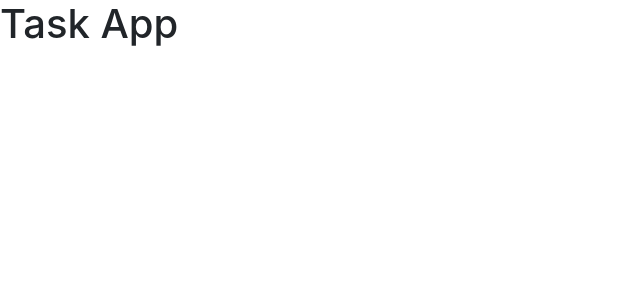
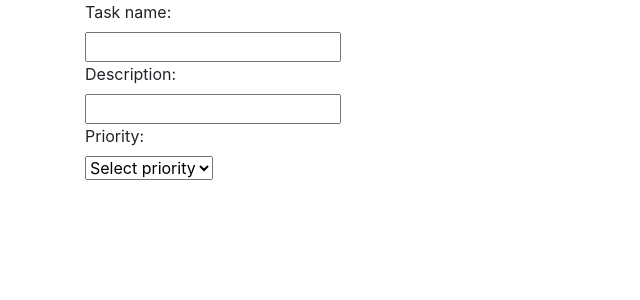
Before and after one commit to LolaEnBeta/TaskApp, a React (Create React App) app: page / in a window 1280 px wide. Shown: the top 300 px of the page, without its empty margins (0-640 px from the left). Built offline with nearby package versions, Linux system fonts and the light colour scheme.

Commit message:
Create class TaskForm to make a task

```diff
--- a/src/App.js
+++ b/src/App.js
@@ -1,13 +1,16 @@
 import React from 'react';
 import logo from './logo.svg';
 import './App.css';
+import TaskForm from './components/TaskForm'
 
 class App extends React.Component {
 
   render() {
 
     return (
-      <h1>Task App</h1>
+      <div className="container">
+        <TaskForm />
+      </div>
     );
   }
 }
--- /dev/null
+++ b/src/components/TaskForm.js
@@ -0,0 +1,37 @@
+import React from 'react';
+
+class TaskForm extends React.Component {
+    render() {
+        return (
+            <form>
+                <label htmlFor="name">
+                    Task name:
+                </label>
+                <div>
+                    <input type="text" name="name" id="name"/>
+                </div>
+
+                <label htmlFor="description">
+                    Description:
+                </label>
+                <div>
+                    <input type="text" name="description" id="description" />
+                </div>
+
+                <label htmlFor="priority">
+                    Priority:
+                </label>
+                <div>
+                    <select id="priority" name="priority" >
+                        <option value="">Select priority</option>
+                        <option value="low">Low</option>
+                        <option value="medium">Medium</option>
+                        <option value="high">High</option>
+                    </select>
+                </div>
+            </form>
+        );
+    }
+}
+
+export default TaskForm;
```
Also changed, not shown: components/TaskForm.js (deleted, +0 -7 lines).
